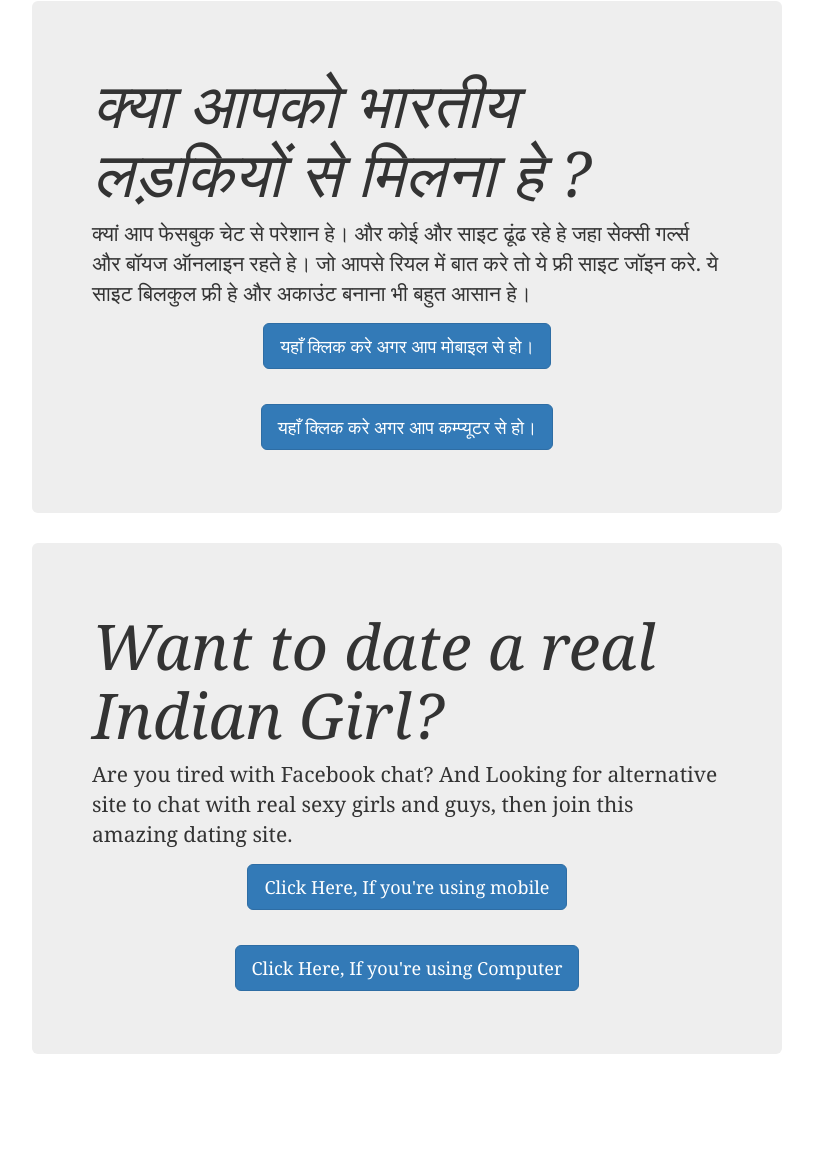
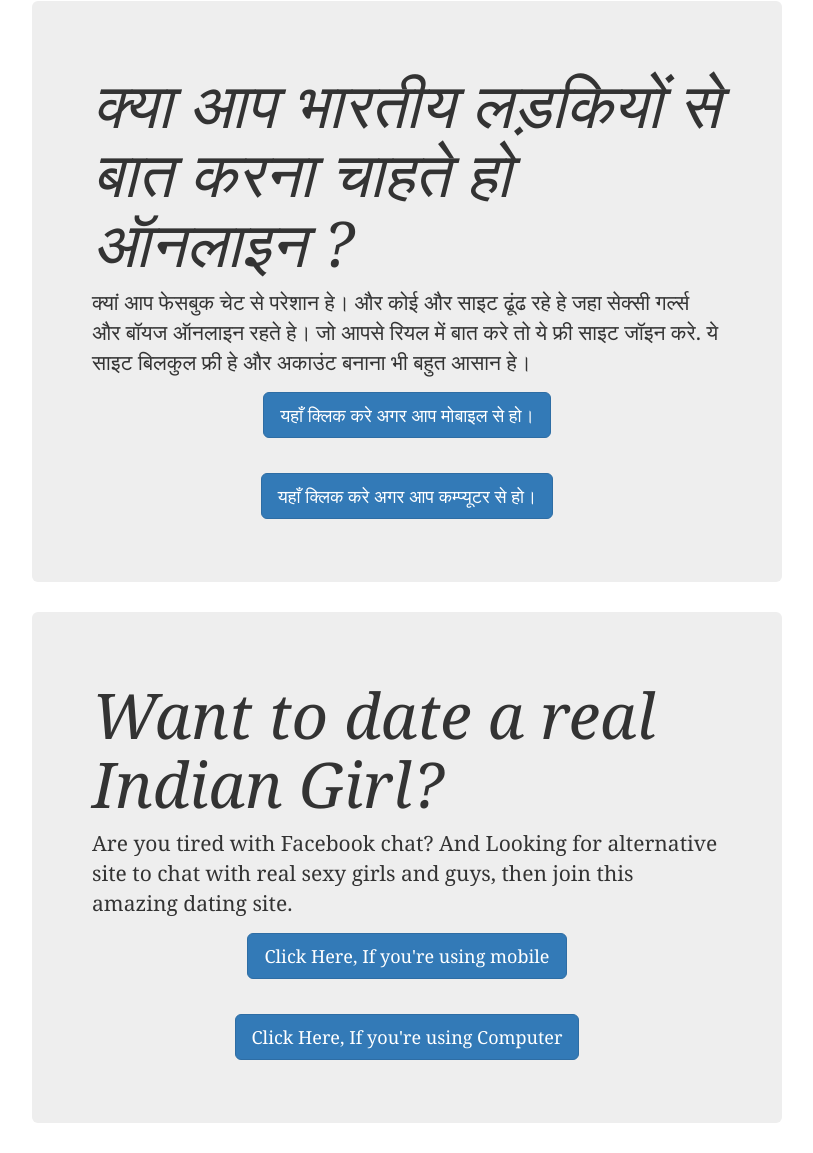
Before and after one commit to enyusu/enyusu.github.com, a Jekyll site: the page built from _posts/2015-02-10-standard.md, in a window 1280 px wide. Shown: the whole page, without its empty margins (233-1046 px from the left). Built offline with Jekyll 4.4.1, drawn with Linux system fonts in a browser that asks for light colours; nearby versions of some CDN libraries; before the commit the page ends 1084 px from its top, so only the background shows below that.

Commit message:
Update 2015-02-10-standard.md

```diff
--- a/_posts/2015-02-10-standard.md
+++ b/_posts/2015-02-10-standard.md
@@ -5,7 +5,7 @@
 ---
 
 <div class="jumbotron">
-  <h1>क्या आपको भारतीय लड़कियों से मिलना हे ?</h1>
+  <h1>क्या आप भारतीय लड़कियों से बात करना चाहते हो ऑनलाइन ?</h1>
   <p> क्यां आप फेसबुक चेट से परेशान हे।  और कोई और साइट ढूंढ रहे हे जहा सेक्सी गर्ल्स और बॉयज ऑनलाइन रहते हे।  जो आपसे रियल में बात करे तो ये फ्री साइट जॉइन करे. ये साइट बिलकुल फ्री हे और अकाउंट बनाना भी बहुत आसान हे। </p>
   <center>
   <p><a class="btn btn-primary btn-lg" href="http://goo.gl/8rbTnc" role="button"> यहाँ क्लिक करे अगर आप मोबाइल से हो।</a></p><br/>
```
